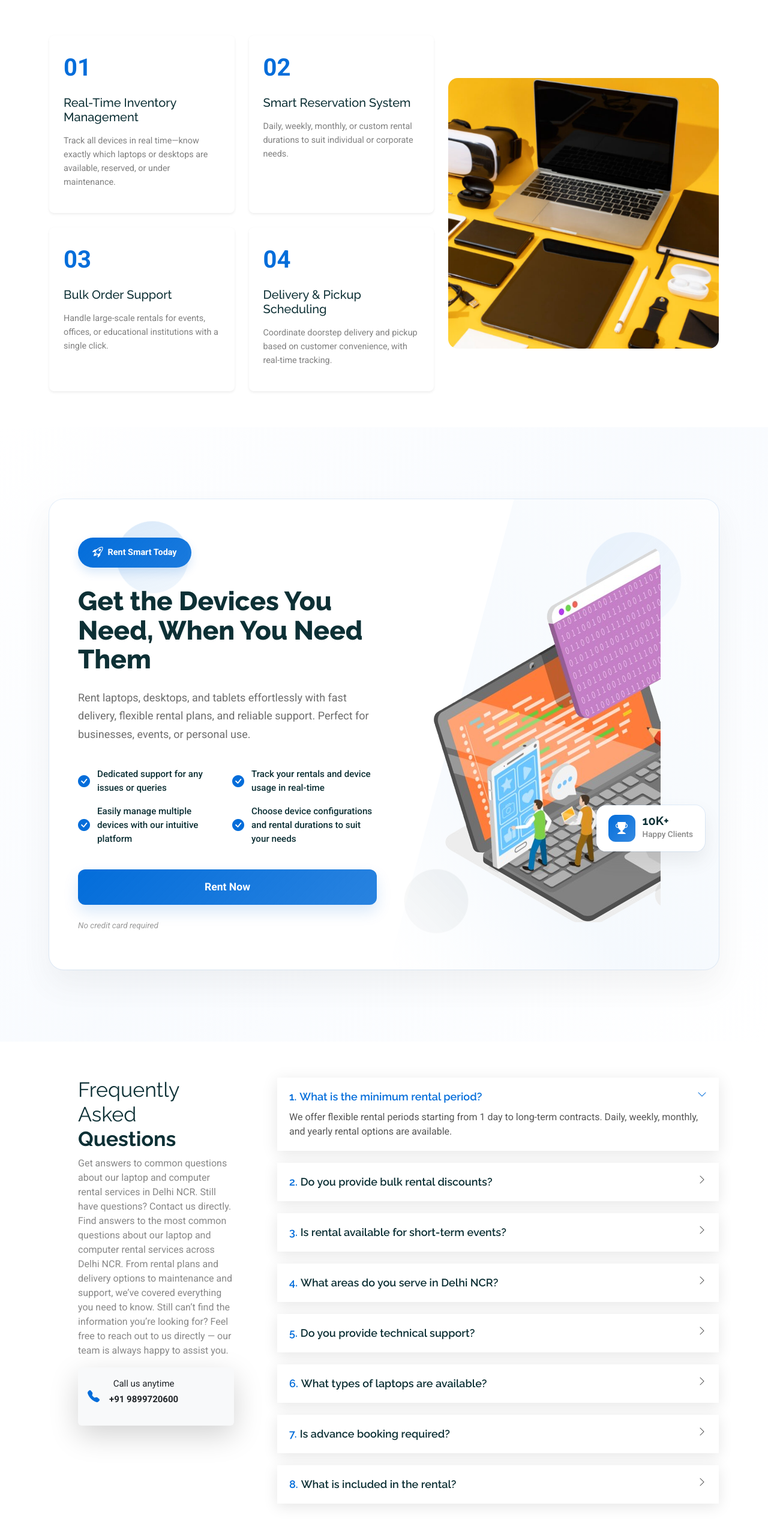
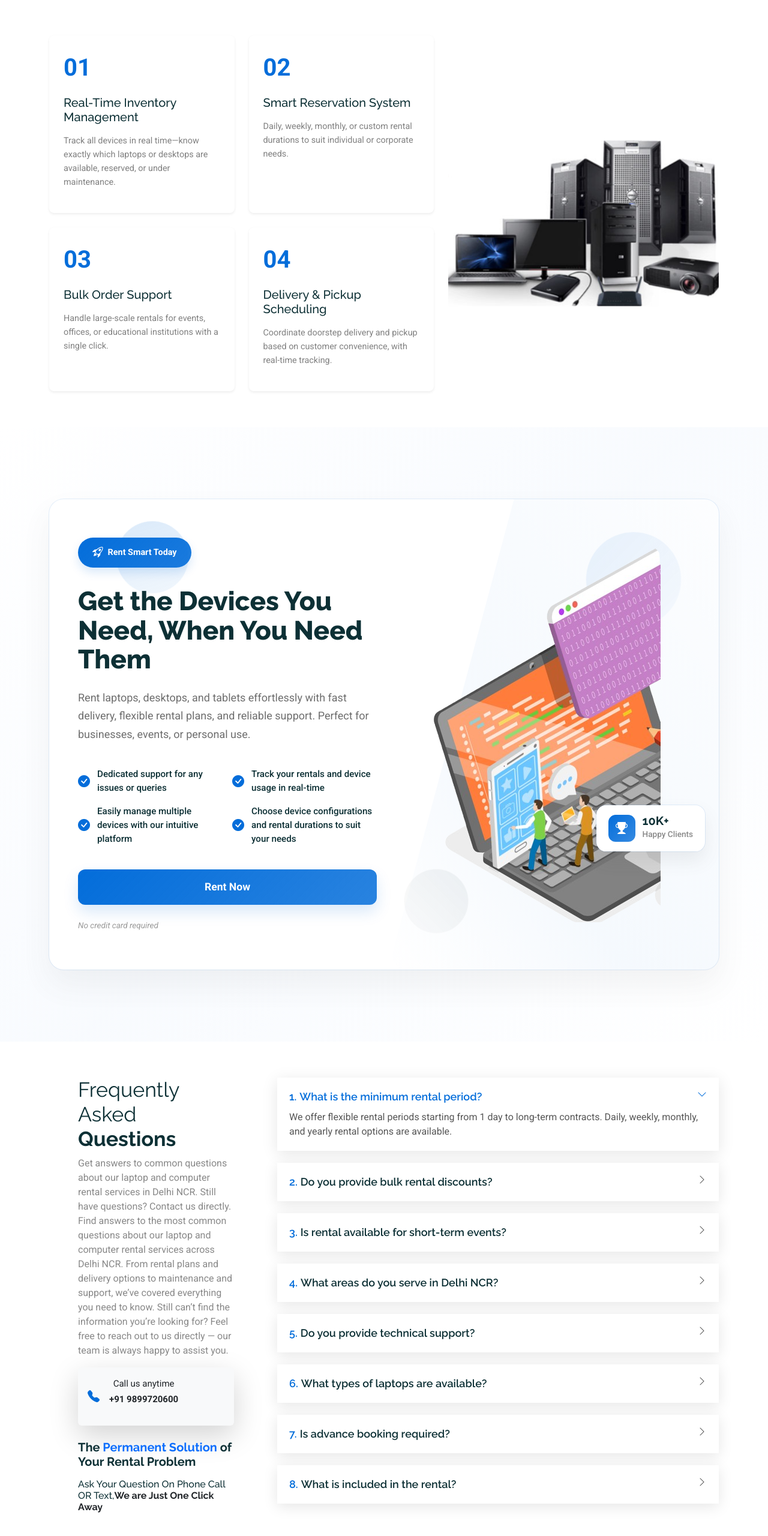
Before and after one commit to sanjaysirohee/ktpl, a plain HTML site: page index.html in a window 1280 px wide. Shown: the part 6291-8851 px from the top of the page at 60% size. Drawn offline with Linux system fonts and the light colour scheme; animation ran at ten frames a second.

Commit message:
changes of picture and faq
done

```diff
--- a/index.html
+++ b/index.html
@@ -991,7 +991,7 @@ Bulk Corporate Rental, Printer & Scanner Rental, Laptop & Computer Rental Servic
 
           <div class="col-lg-5" data-aos="zoom-out" data-aos-delay="300">
             <div class="image-wrapper">
-              <img src="assets/img/about/about3.png" alt="" class="img-fluid rounded-4">
+              <img src="assets/img/about/about4.png" alt="" class="img-fluid rounded-4">
             </div>
           </div>
         </div>
@@ -1106,7 +1106,7 @@ Bulk Corporate Rental, Printer & Scanner Rental, Laptop & Computer Rental Servic
                 Get answers to common questions about our laptop and computer rental services in Delhi NCR. Still have questions? Contact us directly.<br/>
                 Find answers to the most common questions about our laptop and computer rental services across Delhi NCR. From rental plans and delivery options to maintenance and support, we’ve covered everything you need to know. Still can’t find the information you’re looking for? Feel free to reach out to us directly — our team is always happy to assist you.
               </p>
-                <div class="col-lg-12 shadow-lg p-3  bg-light rounded text-center">
+                <div class="col-lg-12 shadow-lg p-3  bg-light rounded text-center mb-4">
                   <div class="contact-info d-flex align-items-center gap-2">
                     <a href="tel:9899720600"><i class="bi bi-telephone-fill fs-5"></i></a>
                     <div>
@@ -1115,6 +1115,8 @@ Bulk Corporate Rental, Printer & Scanner Rental, Laptop & Computer Rental Servic
                     </div>
                   </div>
                 </div>
+                <h5 class="fw-bold mb-3">The <span class="text-primary">Permanent Solution</span> of Your Rental Problem</h5>
+                <h6>Ask Your Question On Phone Call OR Text,<span class="text-dark fw-bold">We are Just One Click Away</span> </h6>
             </div>
           </div>
 
```
Also changed, not shown: assets/img/about/about4.png (added).
